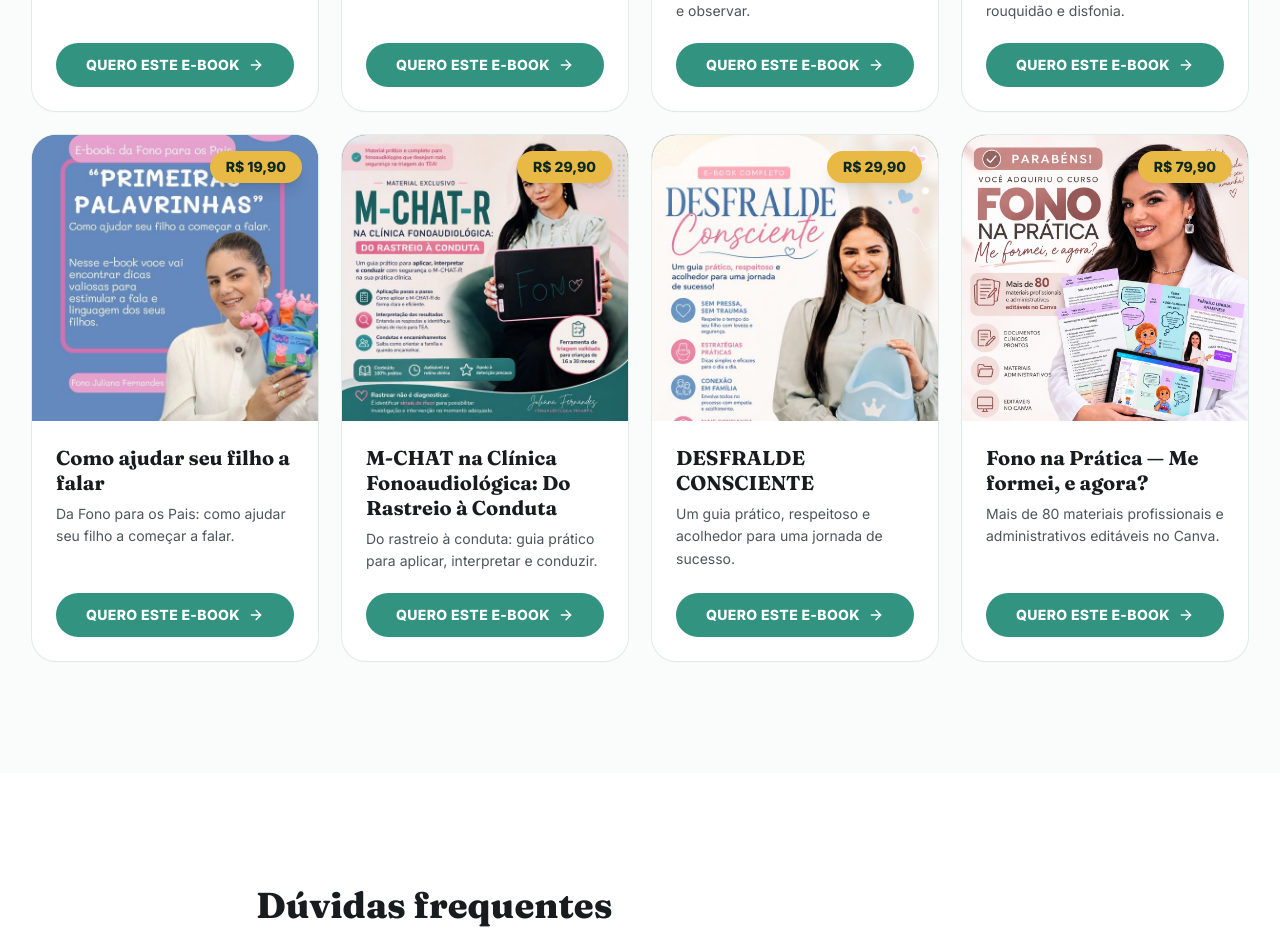
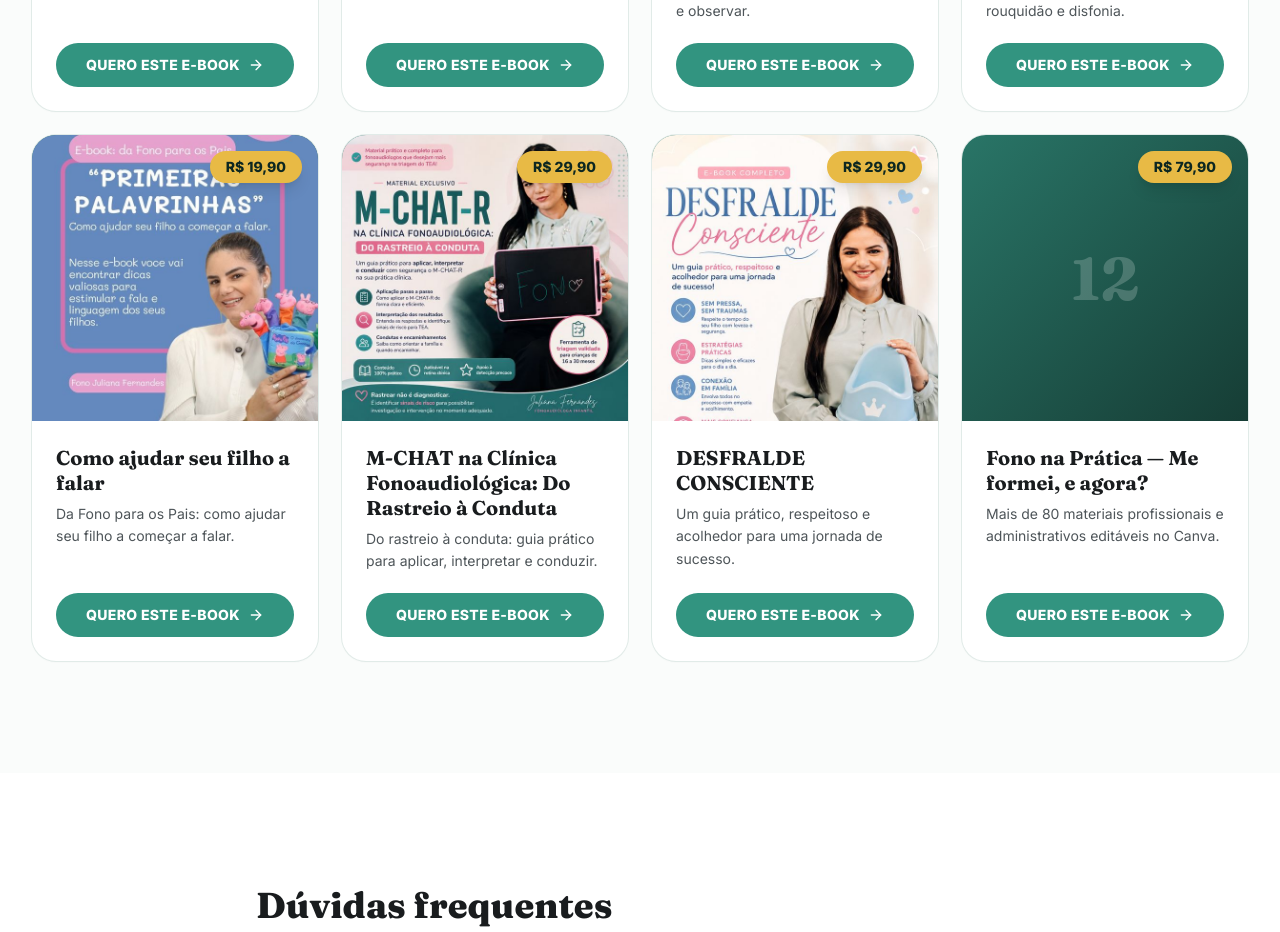
Before and after one commit to leozhxl/GLIA, a React (Vite) app: page / in a window 1280 px wide. Shown: the part 6740-7672 px from the top of the page. Built offline with nearby package versions, Linux system fonts and the light colour scheme.

Commit message:
Remove capa do ebook Fono na Pratica com mensagem de pos-compra
A imagem trazia texto "Parabens, voce adquiriu o curso", inadequado
para a pagina de vendas exibida antes da compra.

Co-Authored-By: Claude Sonnet 5 <noreply@anthropic.com>

```diff
--- a/src/data/ebooks.ts
+++ b/src/data/ebooks.ts
@@ -138,7 +138,6 @@ export const EBOOKS: Ebook[] = [
       'FONO NA PRÁTICA — Me formei, e agora?\n\nCriei esse material para facilitar sua rotina, da organização dos atendimentos à gestão profissional, sem precisar criar tudo do zero!\n\nVocê encontra:\n📋 Modelos de anamneses, relatórios, pareceres e evoluções;\n📝 Planos terapêuticos, fichas e orientações para famílias;\n📊 Planilhas para organizar atendimentos, sessões, pagamentos e financeiro.\n\nAs artes são editáveis no Canva, para você personalizar com sua logo, suas cores e suas informações e deixar tudo com a sua identidade!\n\nÉ para quem está começando e também para quem já atende e quer mais praticidade e organização.',
     price: 'R$ 79,90',
     links: [{ label: 'Comprar agora', href: 'https://go.hotmart.com/F107708482E' }],
-    image: '/ebook-fono-na-pratica.jpg',
   },
   // Próximo produto: copie este modelo, descomente e preencha.
   // {
```
Also changed, not shown: public/ebook-fono-na-pratica.jpg (deleted).
